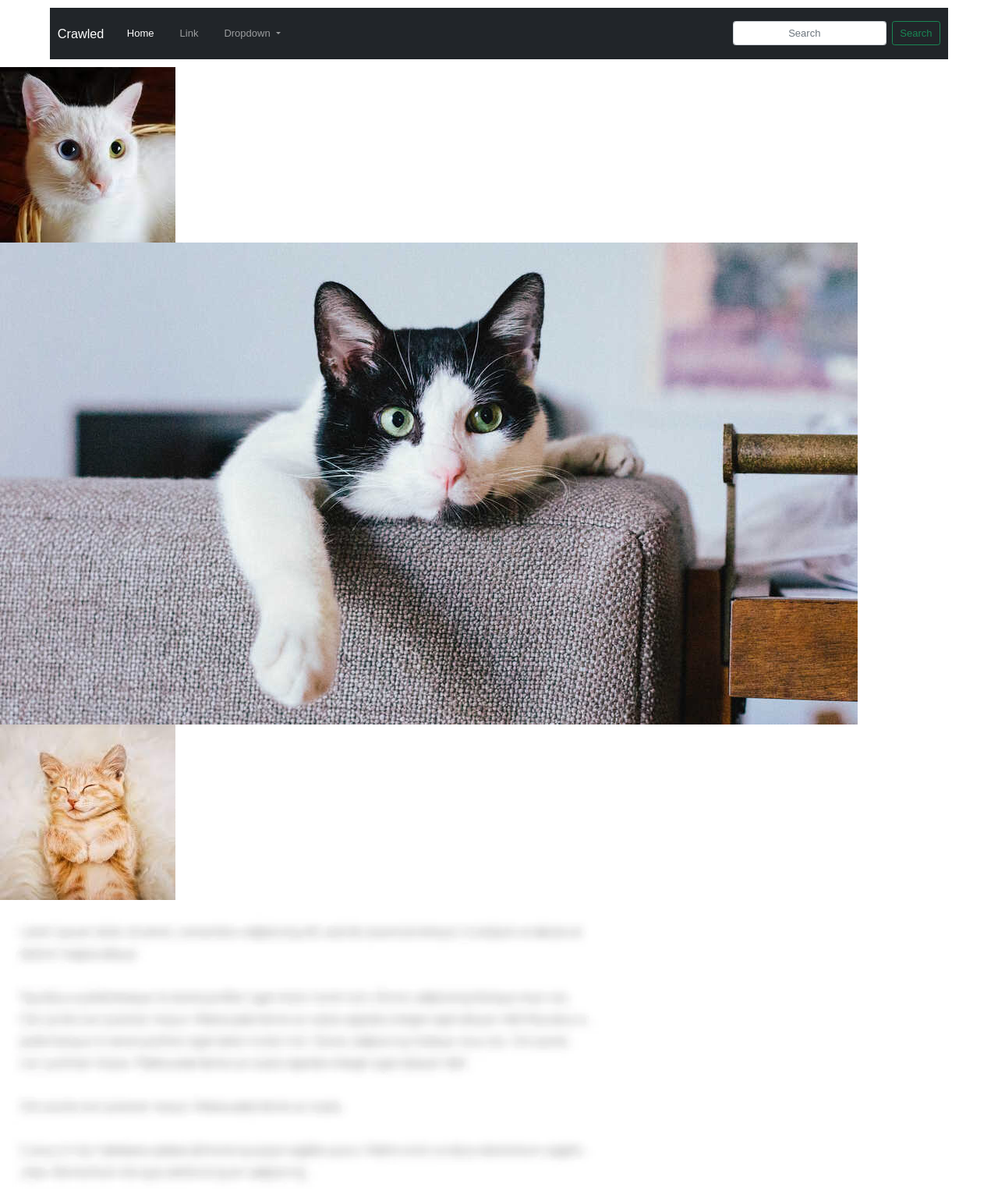
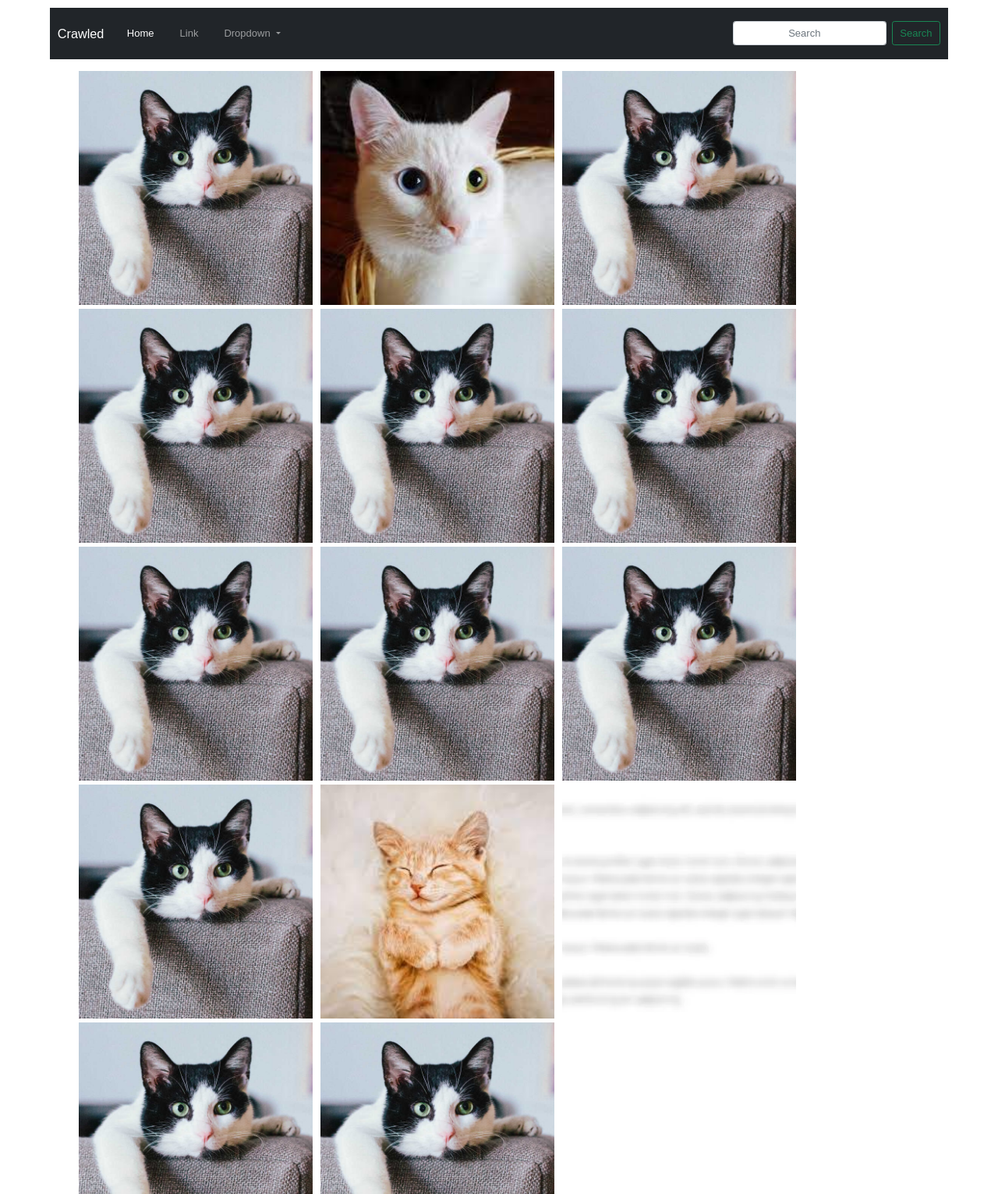
Before and after one commit to valkyrjas074/GroupProject2022, a Flask app: page /data_photo in a window 1280 px wide. Shown: the top 1531 px of the page at 78% size. Run offline with Flask 2, Linux system fonts and the light colour scheme; a user stored in the database is signed in; some libraries are stand-ins or nearby versions.

Commit message:
feat: implementing css upload photo and fix input form submit

```diff
--- a/static/css/main.css
+++ b/static/css/main.css
@@ -1,5 +1,6 @@
 body{
     margin: 0;
+    padding: 0;
     font-family: sans-serif;
 }
 
@@ -68,6 +69,7 @@ nav {
 }
 
 .form-input {
+  padding: 12px 20px;
   width: 400px;
   height: 50px;
   border-radius: 15px;
@@ -114,6 +116,8 @@ nav {
     display: flex;
     flex-direction: column;
     margin: 30px;
+    padding: 12px 20px;
+
   }
 
   .input-user {
@@ -121,20 +125,27 @@ nav {
     height: 40px;
     border-radius: 15px;
     margin: 10px;
+    padding: 12px 20px;
+
   }
   .input-pass {
     width: 300px;
     height: 40px;
     border-radius: 15px;
     margin: 10px;
+    padding: 12px 20px;
+
   }
   .input-submit {
     width: 300px;
     height: 40px;
     border-radius: 15px;
-    margin: 10px;
+    margin: 0px 10px;
     color: white;
     background: #ed6e3f;
+    padding: 0px 20px;
+    text-align: center;
+
   }
 
   .login-title, .signup-title {
@@ -180,6 +191,8 @@ nav {
     display: flex;
     flex-direction: column;
     margin: 30px;
+    padding: 12px 20px;
+
   }
 
   .input-user {
@@ -187,27 +200,35 @@ nav {
     height: 40px;
     border-radius: 15px;
     margin: 10px;
+    padding: 12px 20px;
+
   }
   .input-pass {
     width: 300px;
     height: 40px;
     border-radius: 15px;
     margin: 10px;
+    padding: 12px 20px;
+
   }
   .input-confirm-pass {
     width: 300px;
     height: 40px;
     border-radius: 15px;
     margin: 10px;
+    padding: 12px 20px;
+
   }
-  .input-submit {
+  /* .input-submit {
     width: 300px;
     height: 40px;
     border-radius: 15px;
     margin: 10px;
     color: white;
     background: #ed6e3f;
-  }
+    padding: 12px 20px;
+
+  } */
 
 
   .sider {
@@ -228,3 +249,18 @@ nav {
     display: flex;
     flex-direction: row;
   }
+
+  .photo-container {
+    width: 85%;
+    margin: 0px auto;
+    align-items: center;
+    display: flex;
+    flex-wrap: wrap;
+  }
+
+  .photo-detail {
+    height: 300px;
+    width: 300px;
+    object-fit:cover;
+    margin: 5px 5px 0px;
+}
--- a/templates/data_photo.html
+++ b/templates/data_photo.html
@@ -1,13 +1,13 @@
 {% extends 'base.html' %}
 
 {% block body %}
-<div>
+<div class="photo-container">
     {% for photo in photos %}
-        <div>
-            <img src="{{url_for('static', filename='/test_photo/' + photo) }}" alt="">
+        <div class="photo-item">
+            <img class="photo-detail" src="{{url_for('static', filename='/test_photo/' + photo) }}" alt="">
+            <!-- <img class="photo-detail"  src="https://upload.wikimedia.org/wikipedia/commons/thumb/a/af/Ho_Chi_Minh_Trail_%28Colorized%29.jpg/220px-Ho_Chi_Minh_Trail_%28Colorized%29.jpg" alt=""> -->
         </div>
     {% endfor %}
 
-    <img src="https://upload.wikimedia.org/wikipedia/commons/thumb/a/af/Ho_Chi_Minh_Trail_%28Colorized%29.jpg/220px-Ho_Chi_Minh_Trail_%28Colorized%29.jpg" alt="">
 </div>
 {% endblock %}}
```
Also changed, not shown: database.db, static/test_photo/cat3 copy 10.jpg (added), static/test_photo/cat3 copy 2.jpg (added), static/test_photo/cat3 copy 3.jpg (added), static/test_photo/cat3 copy 4.jpg (added), static/test_photo/cat3 copy 5.jpg (added), static/test_photo/cat3 copy 6.jpg (added), static/test_photo/cat3 copy 7.jpg (added), static/test_photo/cat3 copy 8.jpg (added), static/test_photo/cat3 copy 9.jpg (added), static/test_photo/cat3 copy.jpg (added).
